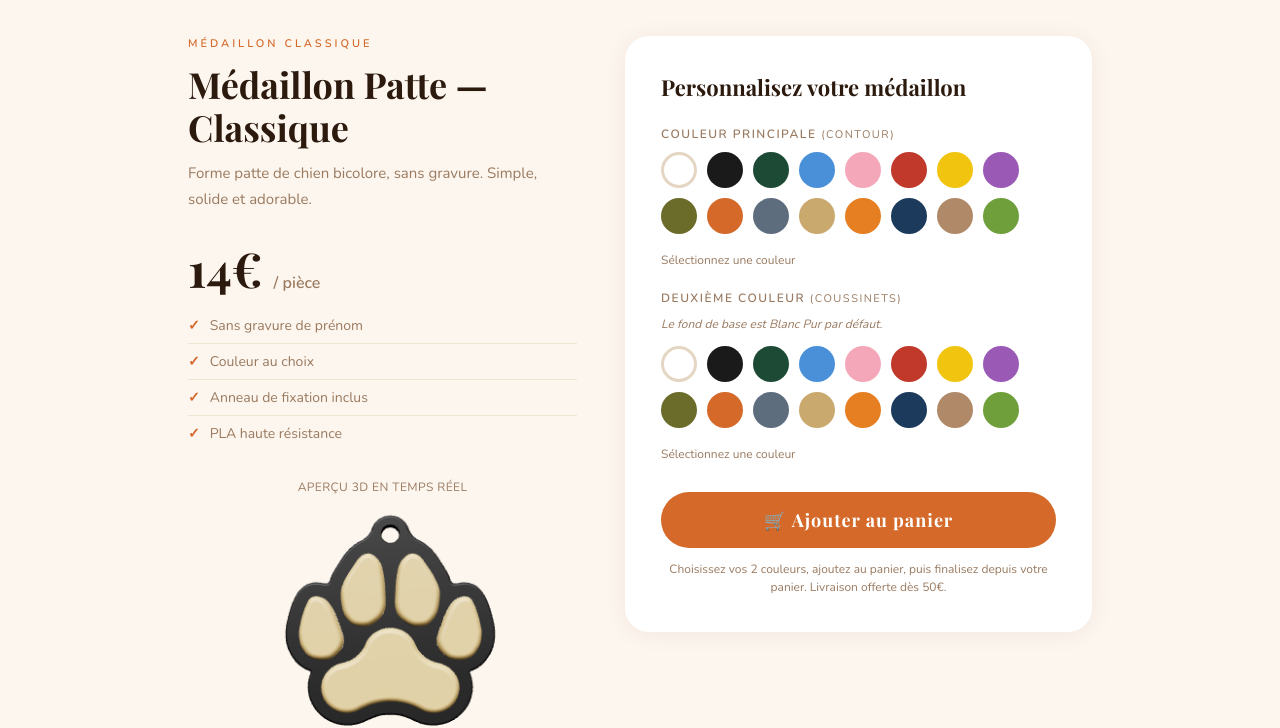
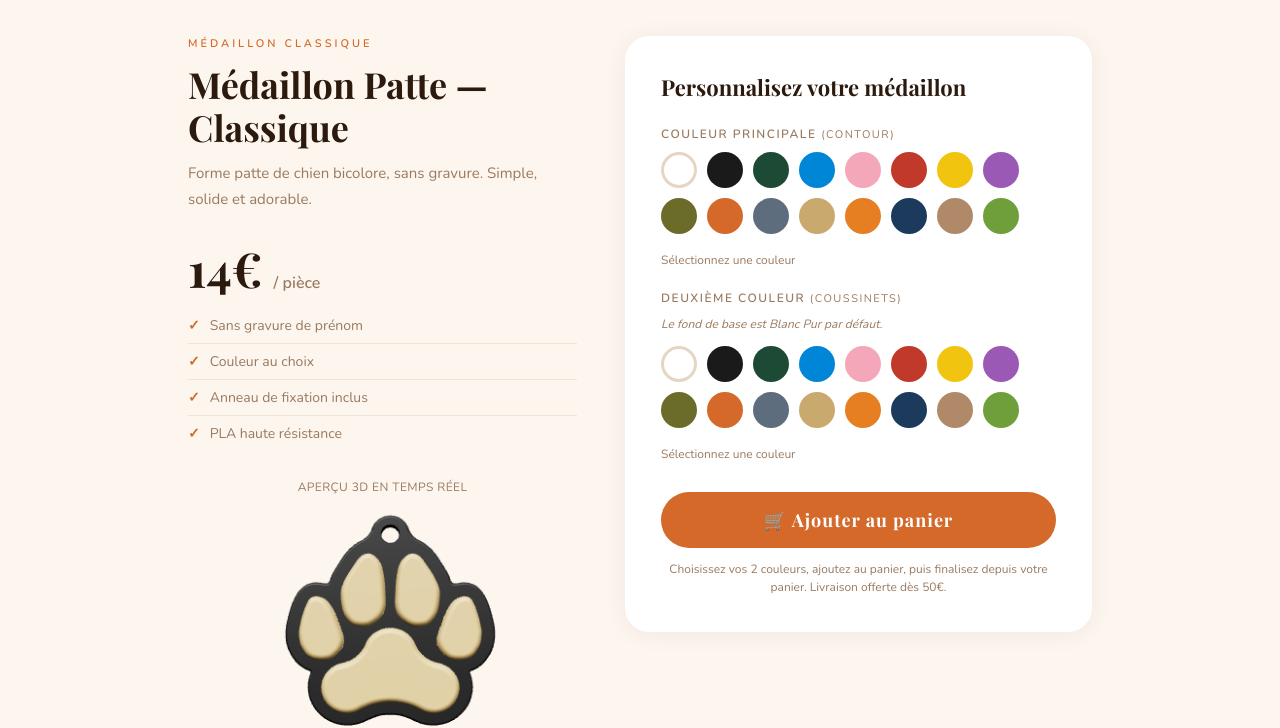
Before and after one commit to Doovlab/dooblab-site, a website: page commander-classique.html in a window 1280 px wide. Shown: the part 74-802 px from the top of the page. Drawn offline with nearby package versions, Linux system fonts and the light colour scheme; no server answers; a web font is replaced by a local one.

Commit message:
Add files via upload

```diff
--- a/commander-classique.html
+++ b/commander-classique.html
@@ -227,7 +227,7 @@ nav.nav-hidden{transform:translateY(-100%);}
   <div class="color-option" style="background:#FFFFFF;border:3px solid #E4D6C3" data-color="Blanc Pur" onclick="selectColor(this,1)" title="Blanc Pur"></div>
   <div class="color-option" style="background:#1A1A1A" data-color="Noir" onclick="selectColor(this,1)" title="Noir"></div>
   <div class="color-option" style="background:#1C4A35" data-color="Vert Sapin" onclick="selectColor(this,1)" title="Vert Sapin"></div>
-  <div class="color-option" style="background:#4A90D9" data-color="Bleu Ciel" onclick="selectColor(this,1)" title="Bleu Ciel"></div>
+  <div class="color-option" style="background:#0086D6" data-color="Cyan" onclick="selectColor(this,1)" title="Cyan"></div>
   <div class="color-option" style="background:#F4A7B9" data-color="Rose Sakura" onclick="selectColor(this,1)" title="Rose Sakura"></div>
   <div class="color-option" style="background:#C0392B" data-color="Rouge écarlate" onclick="selectColor(this,1)" title="Rouge écarlate"></div>
   <div class="color-option" style="background:#F1C40F" data-color="Jaune Soleil" onclick="selectColor(this,1)" title="Jaune Soleil"></div>
@@ -252,7 +252,7 @@ nav.nav-hidden{transform:translateY(-100%);}
   <div class="color-option" style="background:#FFFFFF;border:3px solid #E4D6C3" data-color="Blanc Pur" onclick="selectColor(this,2)" title="Blanc Pur"></div>
   <div class="color-option" style="background:#1A1A1A" data-color="Noir" onclick="selectColor(this,2)" title="Noir"></div>
   <div class="color-option" style="background:#1C4A35" data-color="Vert Sapin" onclick="selectColor(this,2)" title="Vert Sapin"></div>
-  <div class="color-option" style="background:#4A90D9" data-color="Bleu Ciel" onclick="selectColor(this,2)" title="Bleu Ciel"></div>
+  <div class="color-option" style="background:#0086D6" data-color="Cyan" onclick="selectColor(this,2)" title="Cyan"></div>
   <div class="color-option" style="background:#F4A7B9" data-color="Rose Sakura" onclick="selectColor(this,2)" title="Rose Sakura"></div>
   <div class="color-option" style="background:#C0392B" data-color="Rouge écarlate" onclick="selectColor(this,2)" title="Rouge écarlate"></div>
   <div class="color-option" style="background:#F1C40F" data-color="Jaune Soleil" onclick="selectColor(this,2)" title="Jaune Soleil"></div>
```
Also changed, not shown: commander-nfc.html (+1 -1 lines), commander-personnalise.html (+1 -1 lines).
